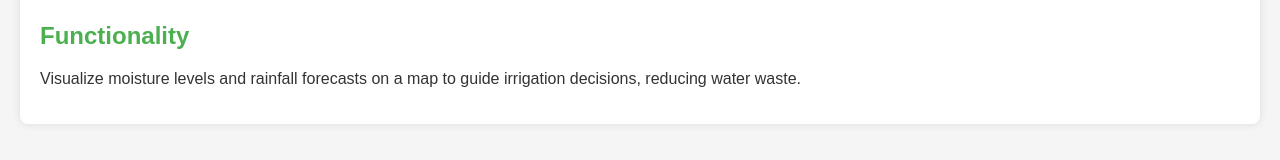
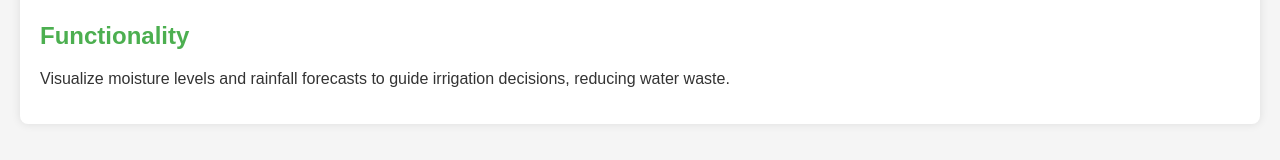
Before and after one commit to joaopinto24/hackathonnasal, a plain HTML site: page index.html in a window 1280 px wide. Shown: the part 407-567 px from the top of the page. Drawn offline with Linux system fonts and the light colour scheme.

Commit message:
Update index.html

```diff
--- a/index.html
+++ b/index.html
@@ -107,7 +107,7 @@
         </section>
         <section id="functionality">
             <h2>Functionality</h2>
-            <p>Visualize moisture levels and rainfall forecasts on a map to guide irrigation decisions, reducing water waste.</p>
+            <p>Visualize moisture levels and rainfall forecasts to guide irrigation decisions, reducing water waste.</p>
         </section>
     </main>
     <footer>
```
